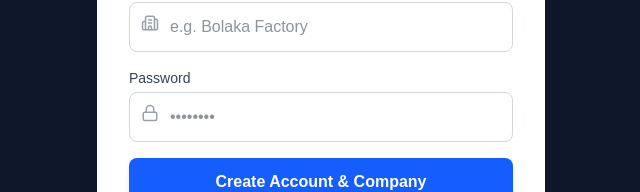
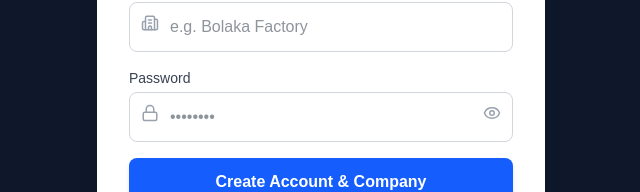
Before and after one commit to kayes147/bangla-erp, a Next.js app: page /register in a window 1280 px wide. Shown: the part 474-666 px from the top of the page, without its empty margins (319-959 px from the left). Built offline with nearby package versions, Linux system fonts and the light colour scheme.

Commit message:
Add show password toggle to login and register pages

```diff
--- a/src/app/login/page.tsx
+++ b/src/app/login/page.tsx
@@ -2,11 +2,12 @@
 import { useState } from "react";
 import { useRouter } from "next/navigation";
 import { signIn } from "next-auth/react";
-import { Lock, User, ShieldCheck } from "lucide-react";
+import { Lock, User, ShieldCheck, Eye, EyeOff } from "lucide-react";
 
 export default function Login() {
   const [role, setRole] = useState("");
   const [password, setPassword] = useState("");
+  const [showPassword, setShowPassword] = useState(false);
   const [error, setError] = useState("");
   const router = useRouter();
 
@@ -64,13 +65,20 @@
               <label className="block text-sm font-medium text-gray-700 mb-1">Password</label>
               <div className="relative">
                 <input
-                  type="password"
+                  type={showPassword ? "text" : "password"}
                   value={password}
                   onChange={(e) => setPassword(e.target.value)}
                   placeholder="••••••••"
-                  className="w-full pl-10 pr-4 py-3 border border-gray-300 rounded-lg outline-none focus:ring-2 focus:ring-blue-500 bg-white text-gray-800 font-medium"
+                  className="w-full pl-10 pr-10 py-3 border border-gray-300 rounded-lg outline-none focus:ring-2 focus:ring-blue-500 bg-white text-gray-800 font-medium"
                 />
                 <Lock className="absolute left-3 top-3 text-gray-400" size={18} />
+                <button
+                  type="button"
+                  onClick={() => setShowPassword(!showPassword)}
+                  className="absolute right-3 top-3 text-gray-400 hover:text-gray-600 focus:outline-none"
+                >
+                  {showPassword ? <EyeOff size={18} /> : <Eye size={18} />}
+                </button>
               </div>
             </div>
 
--- a/src/app/register/page.tsx
+++ b/src/app/register/page.tsx
@@ -1,7 +1,7 @@
 "use client";
 import { useState } from "react";
 import { useRouter } from "next/navigation";
-import { Lock, User, Building2, ShieldCheck, Mail } from "lucide-react";
+import { Lock, User, Building2, ShieldCheck, Eye, EyeOff } from "lucide-react";
 import Link from "next/link";
 
 export default function Register() {
@@ -9,6 +9,7 @@
   const [username, setUsername] = useState("");
   const [companyName, setCompanyName] = useState("");
   const [password, setPassword] = useState("");
+  const [showPassword, setShowPassword] = useState(false);
   const [loading, setLoading] = useState(false);
   const router = useRouter();
 
@@ -85,14 +86,21 @@
               <label className="block text-sm font-medium text-gray-700 mb-1">Password</label>
               <div className="relative">
                 <input
-                  type="password"
+                  type={showPassword ? "text" : "password"}
                   value={password}
                   onChange={(e) => setPassword(e.target.value)}
                   placeholder="••••••••"
-                  className="w-full pl-10 pr-4 py-3 border border-gray-300 rounded-lg outline-none focus:ring-2 focus:ring-blue-500 bg-white text-gray-800 font-medium"
+                  className="w-full pl-10 pr-10 py-3 border border-gray-300 rounded-lg outline-none focus:ring-2 focus:ring-blue-500 bg-white text-gray-800 font-medium"
                   required
                 />
                 <Lock className="absolute left-3 top-3 text-gray-400" size={18} />
+                <button
+                  type="button"
+                  onClick={() => setShowPassword(!showPassword)}
+                  className="absolute right-3 top-3 text-gray-400 hover:text-gray-600 focus:outline-none"
+                >
+                  {showPassword ? <EyeOff size={18} /> : <Eye size={18} />}
+                </button>
               </div>
             </div>
 
```
